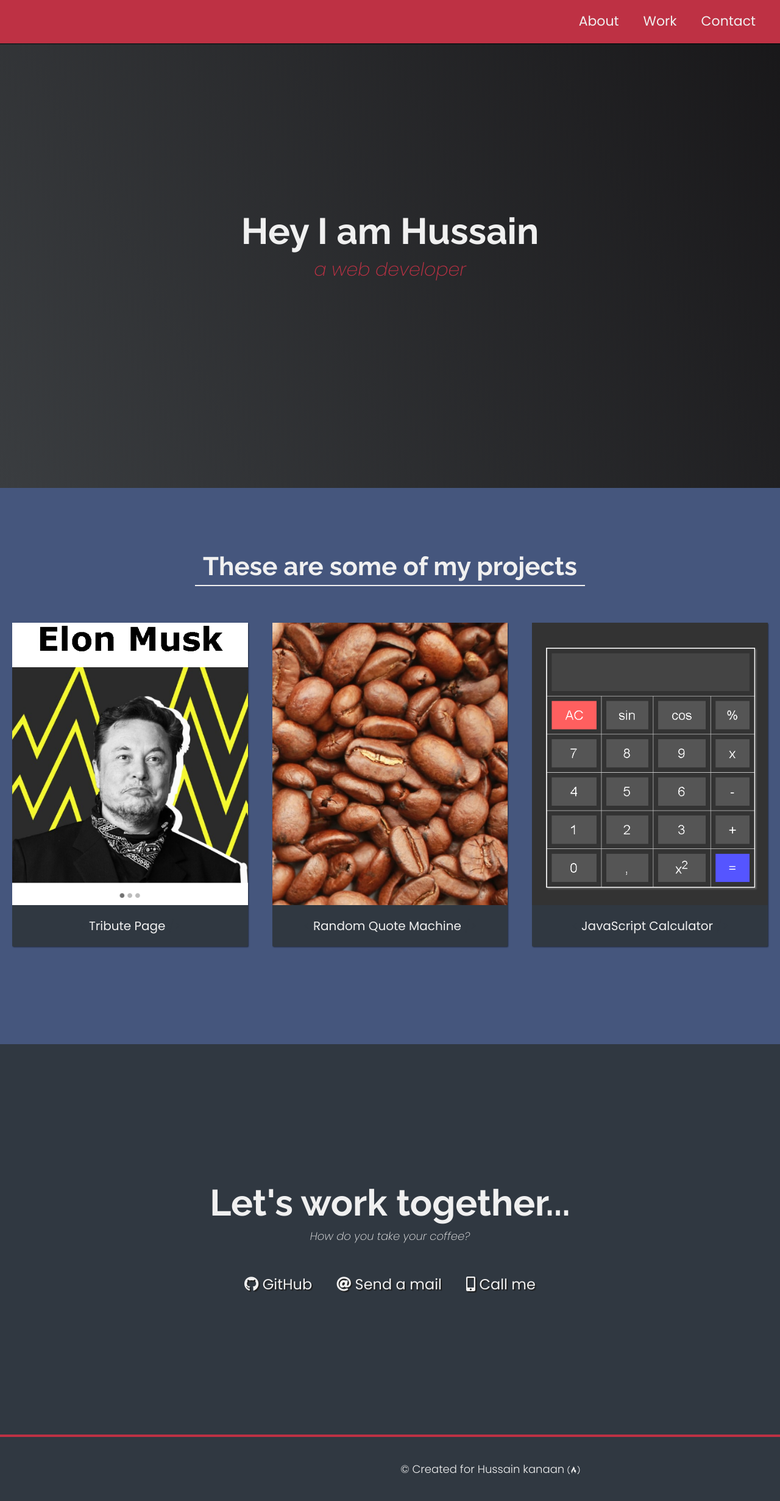
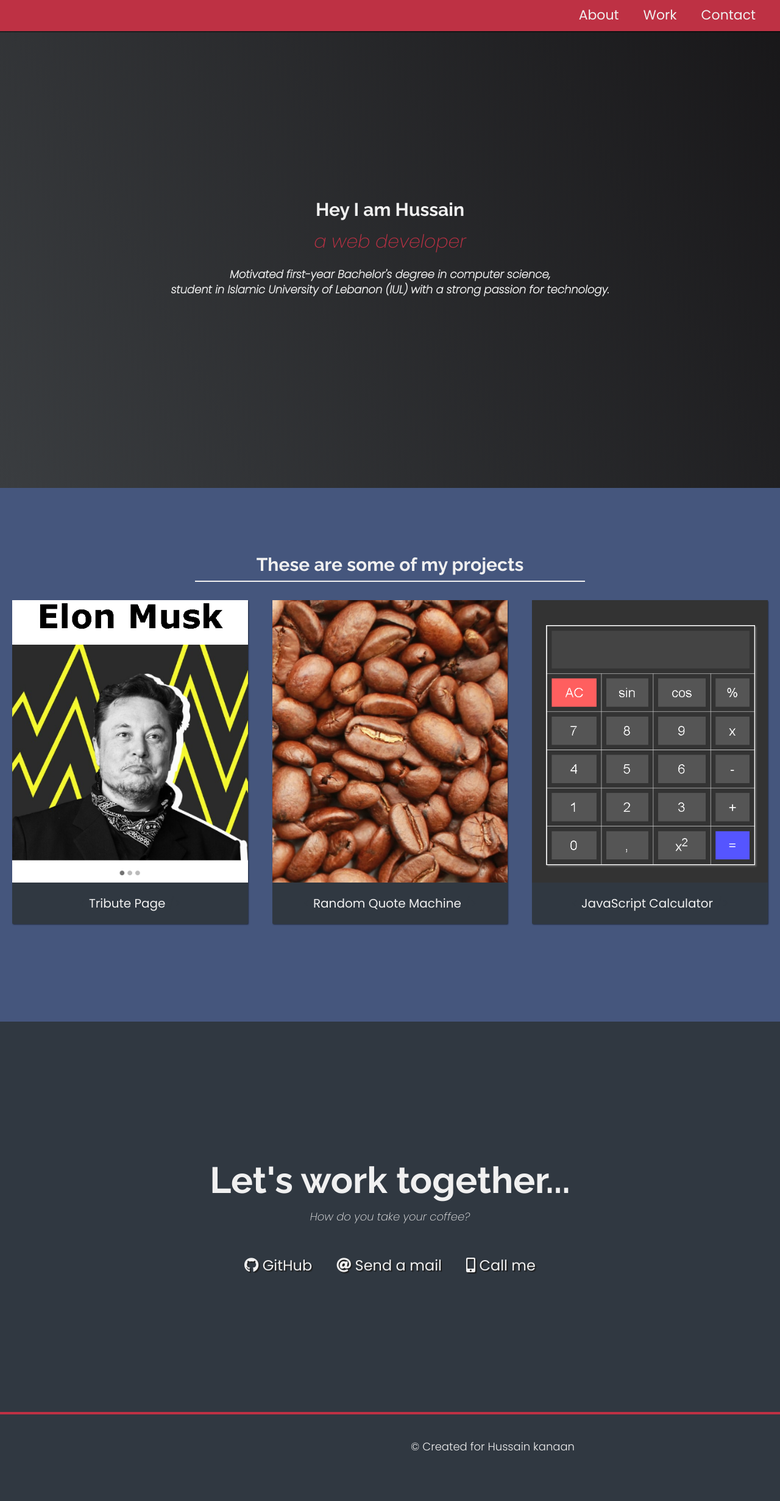
Before and after one commit to husseingpp/hussainkanaan, a PHP site: page / in a window 1280 px wide. Shown: the whole page at 61% size. After the commit the page ends 2379 px from the top, so only its background shows below. Run offline with PHP 8.4, Linux system fonts and the light colour scheme; some libraries are stand-ins or nearby versions.

Commit message:
final test
final test

```diff
--- a/index.html
+++ b/index.html
@@ -42,6 +42,8 @@
     <section id="welcome-section" class="welcome-section">
       <h1>Hey I am Hussain</h1>
       <p>a web developer</p>
+      <p class="welcome-text">Motivated first-year Bachelor's degree in computer science,<br> student in Islamic University of Lebanon (IUL)
+         with a strong passion for technology. </p>
     </section>
 
     <!-- END WELCOME SECTION -->
@@ -199,8 +201,7 @@
       </p>
       <p>
         &copy; Created for
-        <a target="_blank" href="#">Hussain kanaan <i class="fab fa-free-code-camp"></i
-        ></a>
+        <a target="_blank" href="#">Hussain kanaan </a>
       </p>
     </footer>
 
--- a/styles.css
+++ b/styles.css
@@ -46,11 +46,12 @@
   */
 
   /* 1200px / 16px = 75em */
-  @media (max-width: 75em) {
+  @media (max-width: 28.75em) {
     html {
-      font-size: 60%;
+      font-size: 50%;
     }
   }
+
 
   /* 980px / 16px = 61.25em */
   @media (max-width: 61.25em) {
@@ -84,12 +85,15 @@
   }
 
   h1 {
-    font-size: 6rem;
+    font-size: 4rem;
+    padding: 1rem;
   }
 
   h2 {
-    font-size: 4.2rem;
+    font-size: 3rem;
+    padding: 0.5rem;
   }
+
 
   ul {
     list-style: none;
@@ -137,7 +141,7 @@
   .nav-list a {
     display: block;
     font-size: 2.2rem;
-    padding: 2rem;
+    padding: 1rem 2rem;
   }
 
   .nav-list a:hover {
@@ -174,15 +178,16 @@
 
   .projects-section-header {
     max-width: 640px;
-    margin: 0 auto 6rem auto;
+    margin: 0 auto 3rem auto;
     border-bottom: 0.2rem solid var(--main-white);
   }
 
   @media (max-width: 28.75em) {
     .projects-section-header {
-      font-size: 4rem;
+      font-size: 2.8rem;
     }
   }
+
 
   /* "Automagic" image grid using no media queries */
   .projects-grid {
@@ -313,15 +318,13 @@
     padding: 2rem;
     background: var(--main-gray);
     border-top: 4px solid var(--main-red);
+    text-align: center;
   }
 
   footer > p {
     margin: 2rem;
   }
 
-  footer i {
-    vertical-align: middle;
-  }
 
   @media (max-width: 28.75em) {
     footer {
@@ -329,3 +332,24 @@
       text-align: center;
     }
   }
+
+  @media screen and (max-width:480) {
+    body {
+      font-size: 21px;
+    }
+  }
+
+
+  #welcome-section h1 {
+    font-size: 3rem;
+    font-weight: bold;
+    color: var(--main-black);
+  }
+
+  #welcome-section p.welcome-text {
+    font-size: 1.8rem;
+    font-weight: bold;
+    color: var(--main-black);
+    margin-top: 2rem;
+    text-align: center;
+  }
```
